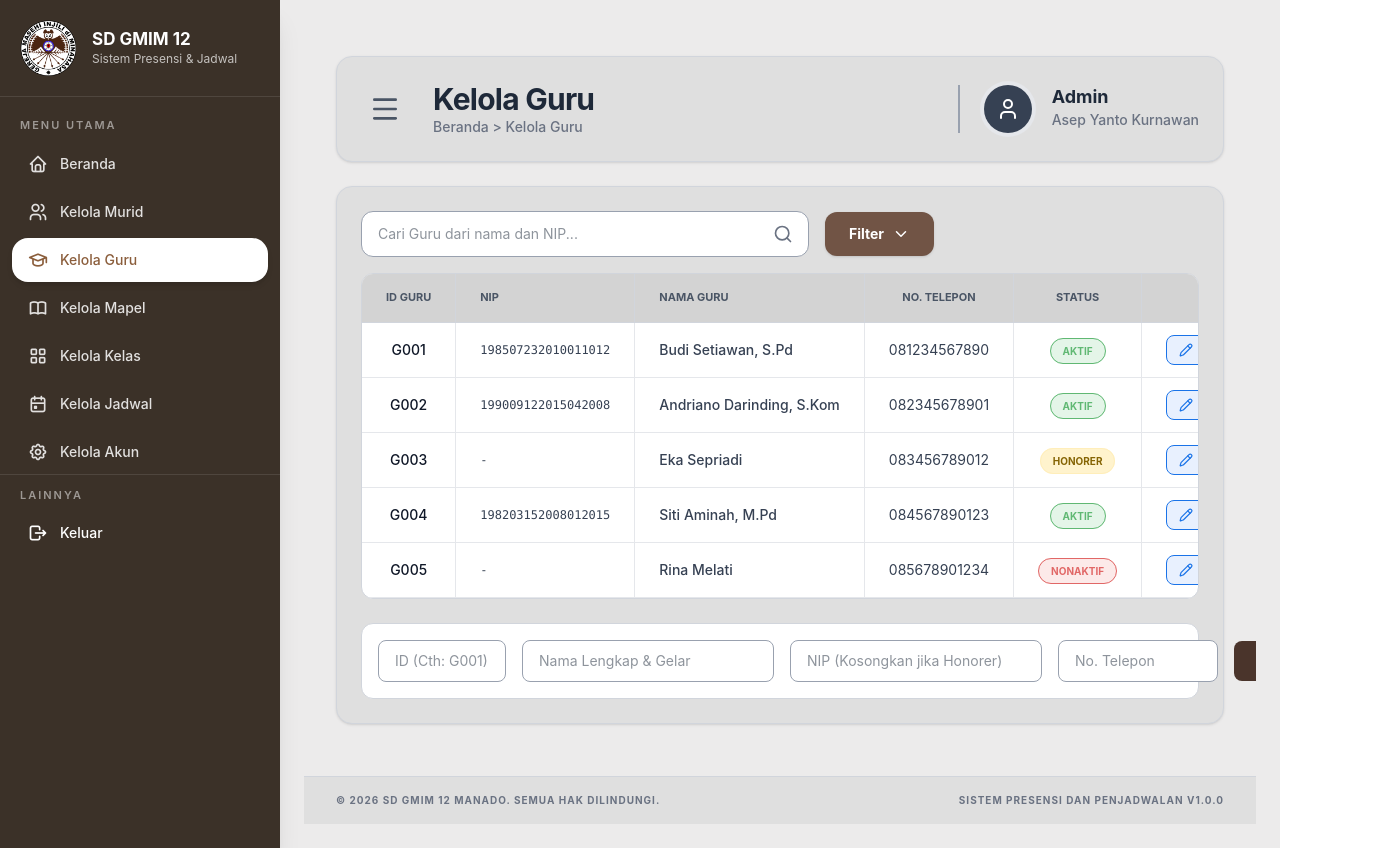
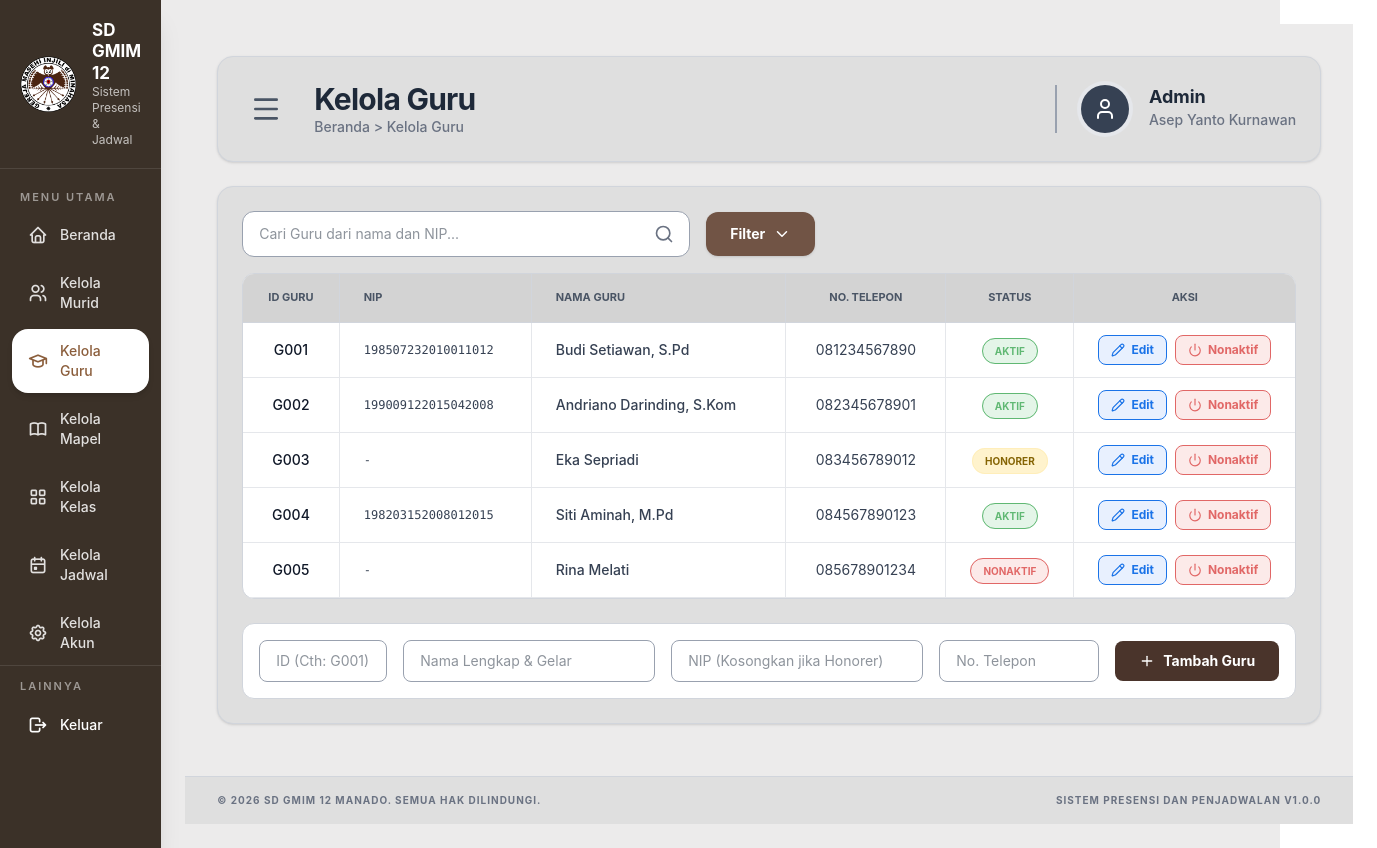
Before and after one commit to Dhoo365/Sistem-presensi-dan-pengelolaan-jadwal-pembelajaran-dan-ujian-berbasis-web, a React (Vite) app: page /admin/guru in a window 1280 px wide. Shown: the whole page, 1377 px wide, since content can reach past the window. Built offline with nearby package versions, Linux system fonts and the light colour scheme.

Commit message:
hapus scroll bar di halaman admin

```diff
--- a/src/layouts/AdminLayout.jsx
+++ b/src/layouts/AdminLayout.jsx
@@ -5,11 +5,9 @@ export default function AdminLayout() {
   return (
     <div className="flex min-h-screen bg-[#ECEBEB] text-gray-800">
 
-      {/* Sidebar */}
       <AdminSidebar />
 
-      {/* Content */}
-      <main className="flex-1 overflow-y-auto p-6">
+      <main className="flex-1 p-6">
         <Outlet />
       </main>
 
--- a/src/pages/AdminKelolaAkun.jsx
+++ b/src/pages/AdminKelolaAkun.jsx
@@ -8,7 +8,7 @@ export default function AdminKelolaAkun() {
 
   return (
     <main className="flex-1 flex flex-col h-screen overflow-hidden bg-[#ECEBEB] font-sans">
-      <div className="flex-1 overflow-y-auto p-8 pb-20">
+      <div className="flex-1 overflow-hidden p-8 pb-20">
 
         {/* Header */}
         <header className="bg-[#DFDFDF] rounded-2xl p-6 flex justify-between items-center mb-8 border border-gray-300 shadow-sm">
--- a/src/pages/AdminKelolaGuru.jsx
+++ b/src/pages/AdminKelolaGuru.jsx
@@ -13,7 +13,7 @@ export default function AdminKelolaGuru() {
 
   return (
     <main className="flex-1 flex flex-col h-screen overflow-hidden bg-[#ECEBEB]">
-      <div className="flex-1 overflow-y-auto p-8 pb-20">
+      <div className="flex-1 overflow-hidden p-8 pb-20">
 
         {/* Header */}
         <header className="bg-[#DFDFDF] rounded-2xl p-6 flex justify-between items-center mb-6 border border-gray-300 shadow-sm">
--- a/src/pages/AdminKelolaKelas.jsx
+++ b/src/pages/AdminKelolaKelas.jsx
@@ -14,7 +14,7 @@ export default function AdminKelolaKelas() {
 
   return (
     <main className="flex-1 flex flex-col h-screen overflow-hidden bg-[#ECEBEB] font-sans">
-      <div className="flex-1 overflow-y-auto p-8 pb-20">
+      <div className="flex-1 overflow-hidden p-8 pb-20">
 
         {/* Header */}
         <header className="bg-[#DFDFDF] rounded-2xl p-6 flex justify-between items-center mb-6 border border-gray-300 shadow-sm">
```
